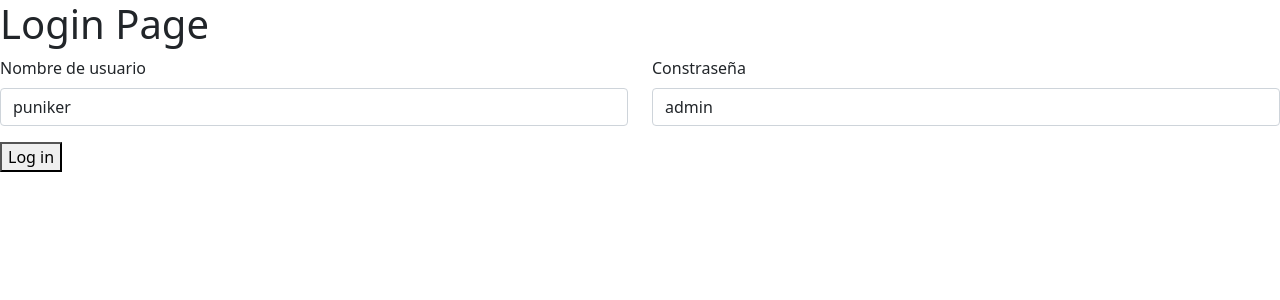
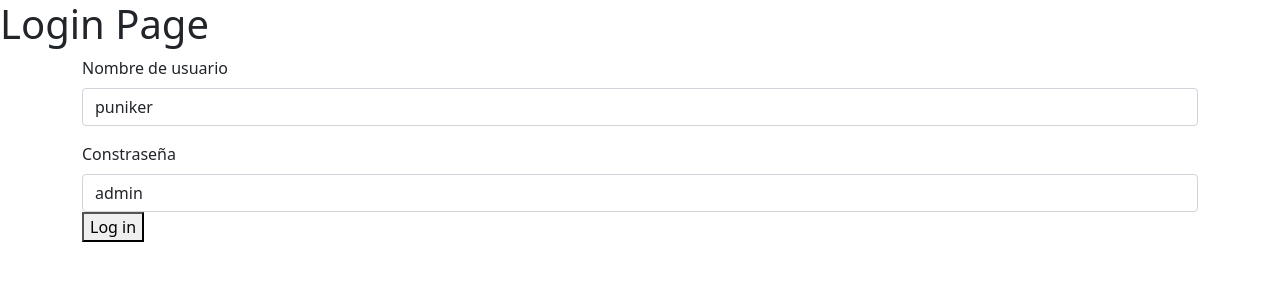
Before and after one commit to puniker/CV-maker, a React (Vite) app: page /crea-tu-cv in a window 1280 px wide. Shown: the top 300 px of the page. Built offline with nearby package versions, Linux system fonts and the light colour scheme.

Commit message:
login bt form

```diff
--- a/src/pages/Login.jsx
+++ b/src/pages/Login.jsx
@@ -53,6 +53,8 @@ export default ( {setIsLogged} ) => {
     return (
         <>
             <h1>Login Page</h1>
+            <Container>
+
               <form onSubmit={handleSubmit(submit)} >
                 <Row className='mb-3'>
                   <Form.Group as={Col}>
@@ -65,6 +67,8 @@ export default ( {setIsLogged} ) => {
                           required
                         />
                   </Form.Group>
+                </Row>
+                <Row>
                   <Form.Group as={Col}>
                       <Imput
                           type='text'
@@ -81,6 +85,7 @@ export default ( {setIsLogged} ) => {
                     {loginError}
                 </Alert>
               </form>
+            </Container>
         </>
     )
 }
```
Also changed, not shown: src/components/CvForm/index.jsx (+6 -2 lines). Lines whose indentation alone changed are shown as unchanged.
